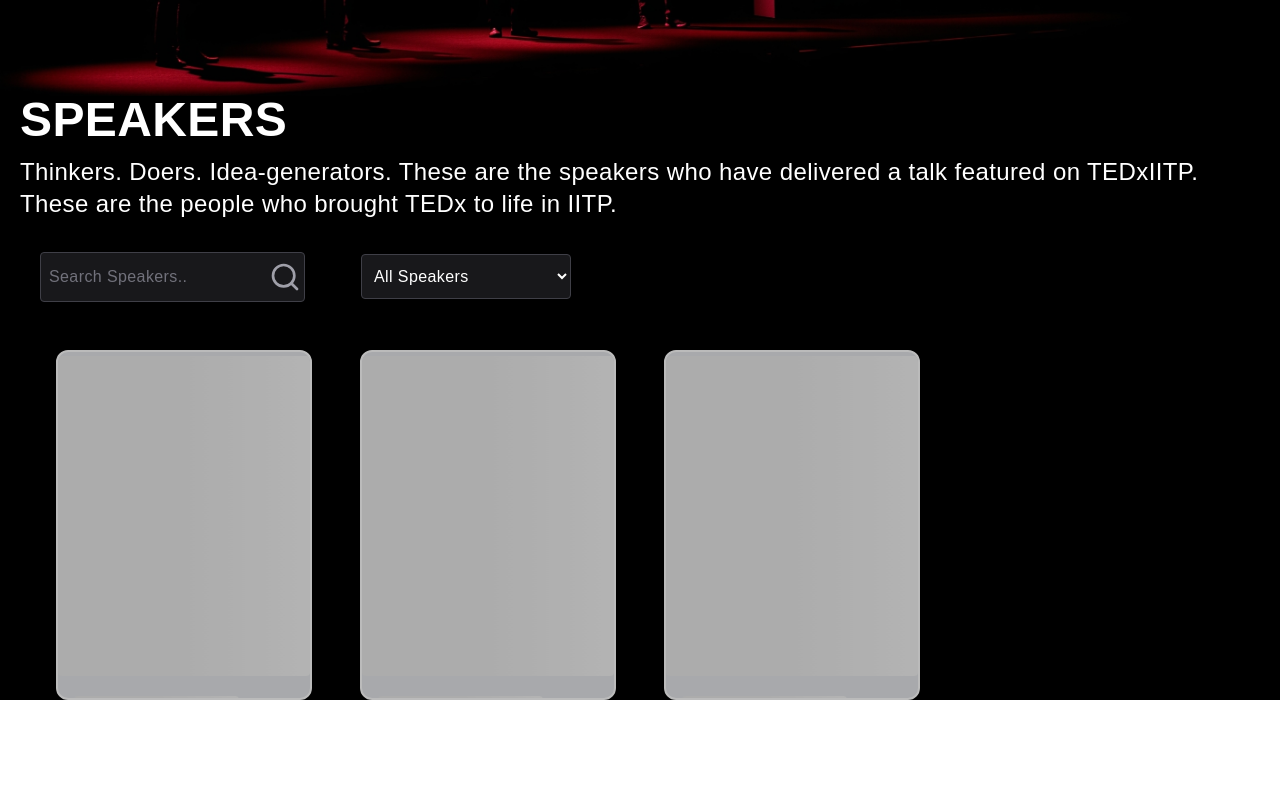
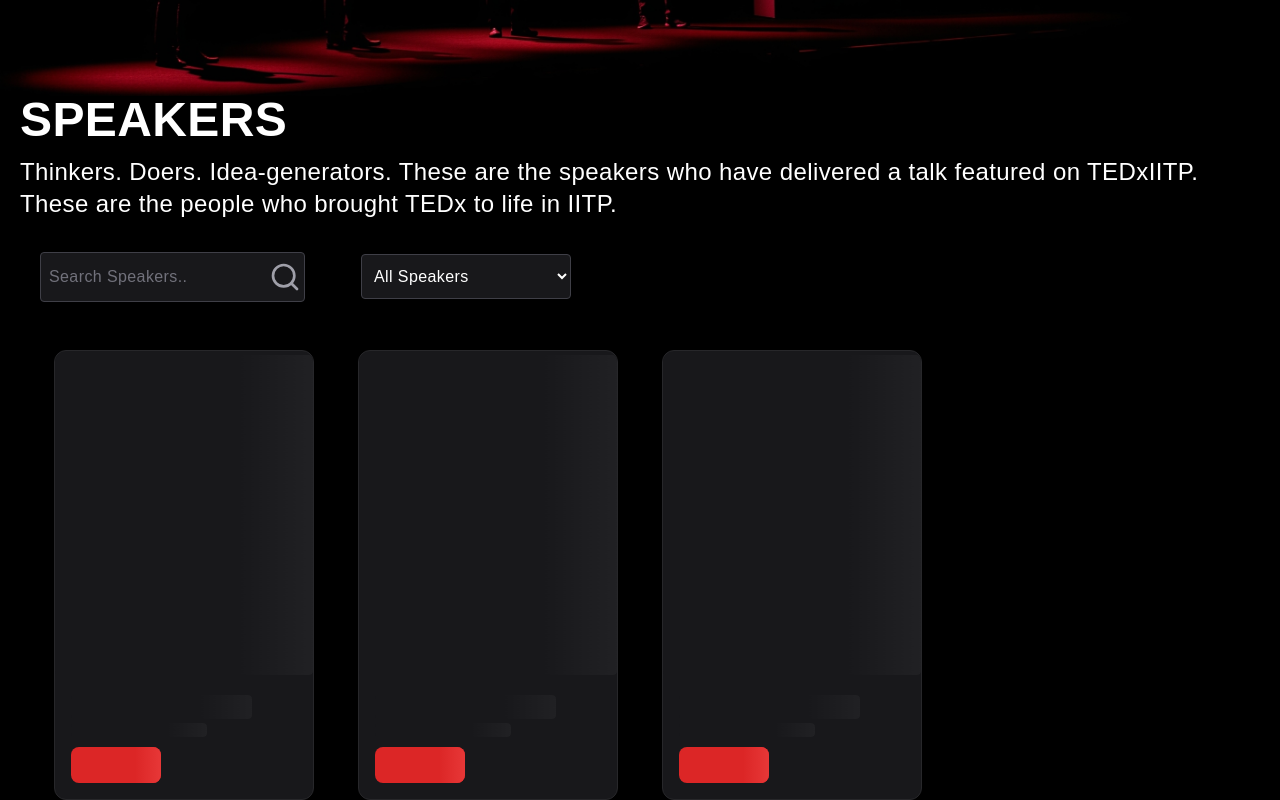
Before and after one commit to shreya300907/Speakers, a Next.js app: page / in a window 1280 px wide. Shown: the part 260-1060 px from the top of the page. Before the commit the page ends 960 px from the top, so only its background shows below. Built offline with nearby package versions, Linux system fonts and the light colour scheme.

Commit message:
"adding skeletons"

```diff
--- a/src/components/speakerCard.tsx
+++ b/src/components/speakerCard.tsx
@@ -14,14 +14,43 @@
 
     if (isLoading) {
         return (
-            <div className="group relative overflow-hidden border-2 border-white rounded-xl w-64 h-[350px] bg-gray-200 animate-pulse">
-                <Skeleton height={320} className="rounded-t-xl" />
-                <div className="p-4 space-y-2">
-                    <Skeleton height={20} width="75%" />
-                    <Skeleton height={16} width="50%" />
-                </div>
-                <div className="mt-auto p-4">
-                    <Skeleton height={32} width="33%" />
+            <div className="
+            overflow-hidden
+            rounded-xl
+            border border-zinc-800
+            bg-zinc-900
+            w-[260px]
+            ">
+
+                <Skeleton
+                    height={320}
+                    baseColor="#18181b"
+                    highlightColor="#27272a"
+                />
+
+                <div className="p-4 space-y-3">
+
+                    <Skeleton
+                        height={24}
+                        width="80%"
+                        baseColor="#18181b"
+                        highlightColor="#27272a"
+                    />
+
+                    <Skeleton
+                        height={14}
+                        width="60%"
+                        baseColor="#18181b"
+                        highlightColor="#27272a"
+                    />
+
+                    <Skeleton
+                        height={36}
+                        width="40%"
+                        borderRadius={8}
+                        baseColor="#dc2626"
+                        highlightColor="#ef4444"
+                    />
                 </div>
             </div>
         );
```
